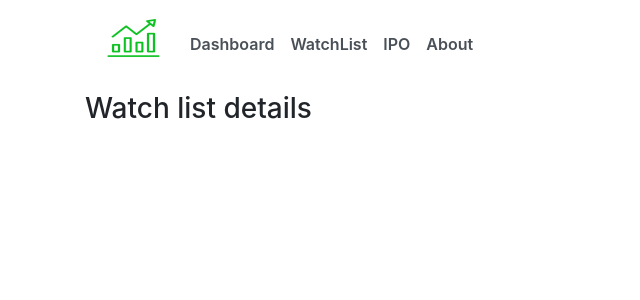
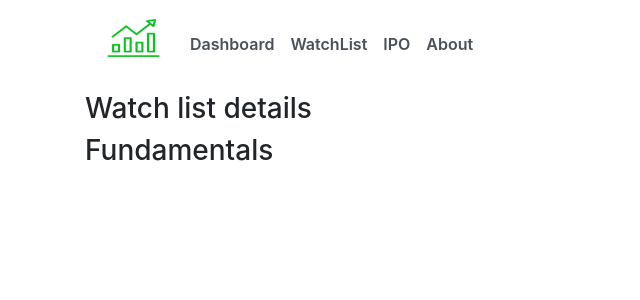
Before and after one commit to gauravjantwal/stock-market, a React (Create React App) app in the folder src/ui/stocks/: page /details/1 in a window 1280 px wide. Shown: the top 300 px of the page, without its empty margins (0-640 px from the left). Built offline with nearby package versions, Linux system fonts and the light colour scheme.

Commit message:
Fundamentals

```diff
--- a/src/ui/stocks/src/pages/Fundamentals.js
+++ b/src/ui/stocks/src/pages/Fundamentals.js
@@ -0,0 +1,14 @@
+import React from 'react';
+import { useParams, useLocation } from 'react-router-dom';
+
+const Fundamentals = () => {
+    const {name} = useParams();
+    let location = useLocation();
+      console.log(location);
+    return (
+        <div>
+        <h3>Fundamentals</h3>
+        </div>
+    );
+};
+export default Fundamentals;
--- a/src/ui/stocks/src/pages/watchlist-details-page.js
+++ b/src/ui/stocks/src/pages/watchlist-details-page.js
@@ -1,6 +1,6 @@
 import React from 'react';
 import { useParams, useLocation } from 'react-router-dom';
-import tata from "./Images/tata-logo.png";
+import Fundamentals from './Fundamentals';
 
 
 const WatchListDetailsPage = () => {
@@ -10,6 +10,7 @@ const WatchListDetailsPage = () => {
     return (
         <div>
         <h3>Watch list details</h3>
+        <Fundamentals></Fundamentals>
         </div>
     );
 };
```
